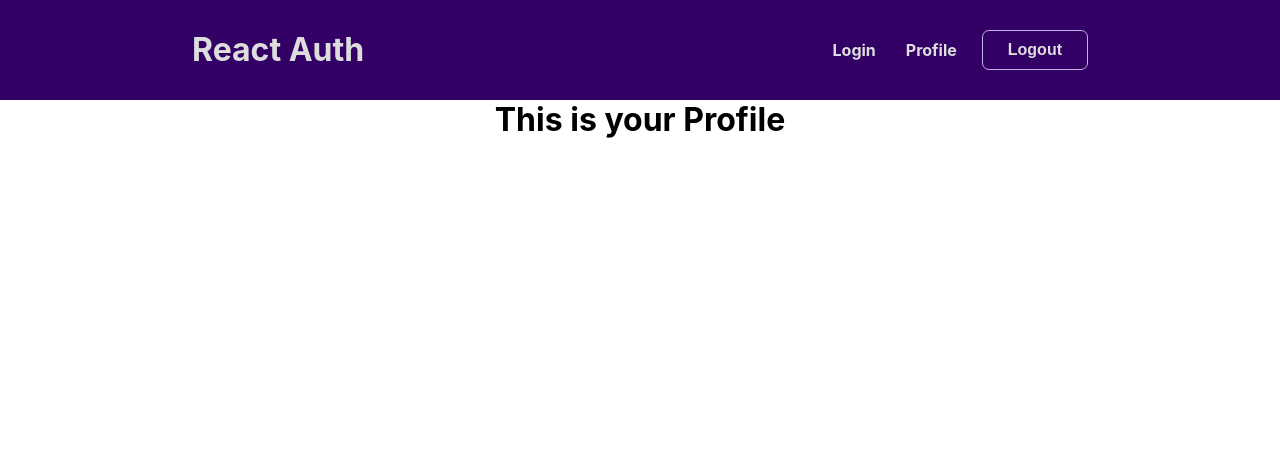
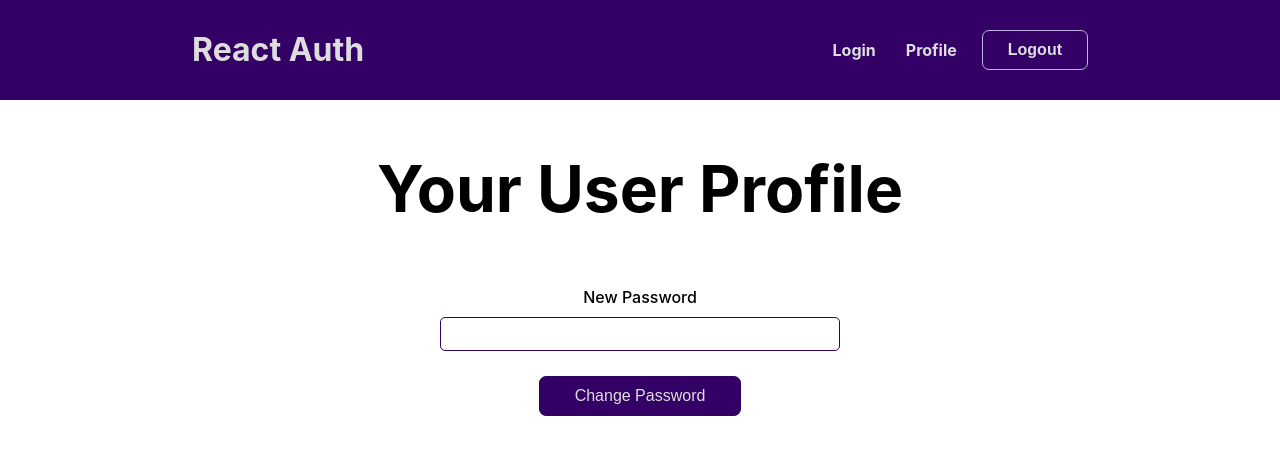
Before and after one commit to Henrique-mazzoleni/react-auth, a React (Create React App) app: page /profile in a window 1280 px wide. Shown: the top 454 px of the page. Built offline with nearby package versions, Linux system fonts and the light colour scheme.

Commit message:
password change display implemented

```diff
--- /dev/null
+++ b/src/components/PasswordForm.js
@@ -0,0 +1,13 @@
+import styles from "./PasswordForm.module.css";
+
+const PasswordForm = () => {
+  return (
+    <form className={styles.form}>
+      <label htmlFor="pass">New Password</label>
+      <input id="pass" type="password" />
+      <button type="submit">Change Password</button>
+    </form>
+  );
+};
+
+export default PasswordForm;
--- /dev/null
+++ b/src/components/PasswordForm.module.css
@@ -0,0 +1,29 @@
+.form {
+    display: flex;
+    flex-direction: column;
+    justify-content: center;
+    width: 400px;
+    margin: auto
+}
+
+.form label {
+    font-weight: 500;
+    margin: 10px;
+}
+
+.form input {
+    font-size: 1rem;
+    padding: 7px;
+    border: 1px solid #306;
+    border-radius: 5px;
+}
+
+.form button {
+    font-size: 1rem;
+    background-color: #306;
+    color: #ddd;
+    padding: 10px 35px;
+    border: 1px solid #306;
+    border-radius: 7px;
+    margin: 25px auto;
+}
--- a/src/pages/Profile.js
+++ b/src/pages/Profile.js
@@ -1,5 +1,13 @@
+import PasswordForm from '../components/PasswordForm';
+import styles from './Profile.module.css';
+
 const Profile = () => {
-    return <h1>This is your Profile</h1>
+    return (
+        <div className={styles.profile}>
+            <h1>Your User Profile</h1>
+            <PasswordForm />
+        </div>
+    )
 };
 
 export default Profile;
--- /dev/null
+++ b/src/pages/Profile.module.css
@@ -0,0 +1,10 @@
+.profile {
+    display: flex;
+    flex-direction: column;
+    justify-content: center;
+}
+
+.profile h1 {
+    margin: 50px;
+    font-size: 4rem;
+}
```
